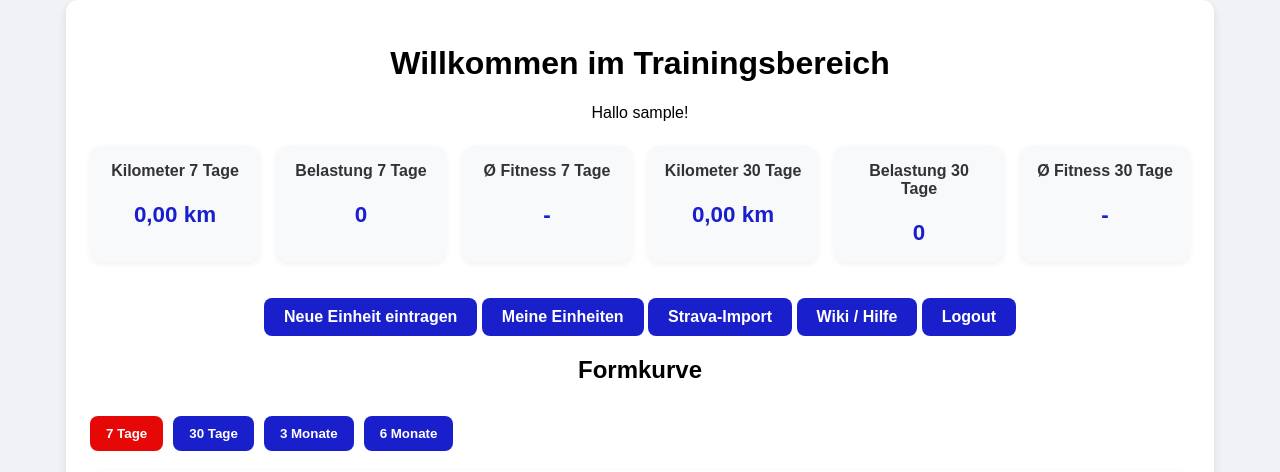
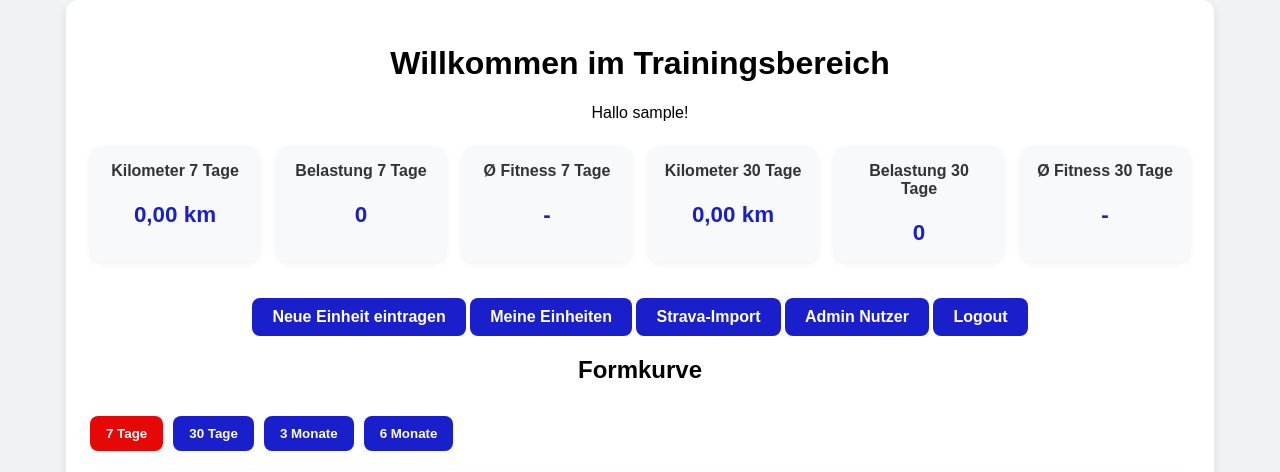
Before and after one commit to maximilianjung2/git_test_repo, a PHP site: page /Training/dashboard.php in a window 1280 px wide. Shown: the top 472 px of the page. Run offline with PHP 8.4, Linux system fonts and the light colour scheme; the visitor is signed in with stand-in values (Sample User, id 1); data that the repository does not hold is empty.

Commit message:
dashboard admin link

```diff
--- a/spvgg1879lauftreff/Training/dashboard.php
+++ b/spvgg1879lauftreff/Training/dashboard.php
@@ -162,7 +162,7 @@ $chartData = [
 <body>
     <div class="container wide">
         <h1>Willkommen im Trainingsbereich</h1>
-        <p>Hallo <?= htmlspecialchars($_SESSION['username']) ?>!</p>
+        <p>Hallo <?= htmlspecialchars(currentUsername() ?? '') ?>!</p>
 
         <div class="stats-grid">
             <div class="stat-card">
@@ -195,7 +195,9 @@ $chartData = [
             <a class="button" href="/training/entry_form.php">Neue Einheit eintragen</a>
             <a class="button" href="/training/entries.php">Meine Einheiten</a>
             <a class="button" href="/training/strava_import.php">Strava-Import</a>
-            <a class="button" href="/training/wiki.php">Wiki / Hilfe</a>
+            <?php if (isAdmin()): ?>
+                <a class="button" href="/training/admin_users.php">Admin Nutzer</a>
+            <?php endif; ?>
             <a class="button" href="/training/logout.php">Logout</a>
         </p>
 
```
